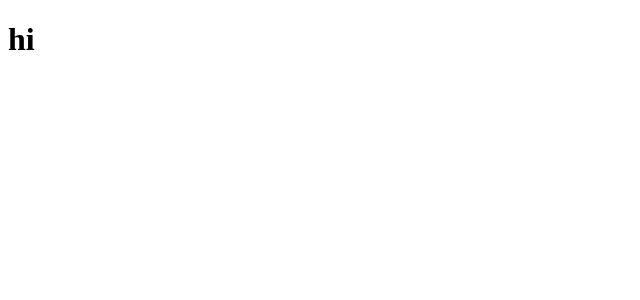
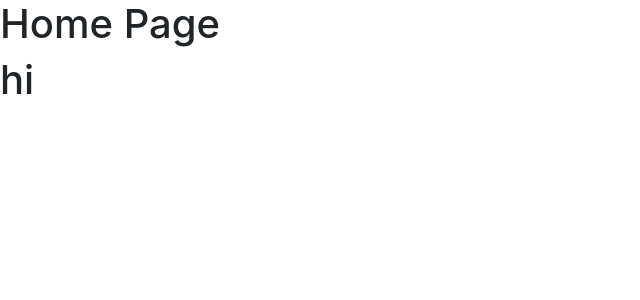
Before and after one commit to Howakyl/toilet-paper-finder, a React (Create React App) app in the folder tp-client/: page / in a window 1280 px wide. Shown: the top 300 px of the page, without its empty margins (0-640 px from the left). Built offline with nearby package versions, Linux system fonts and the light colour scheme.

Commit message:
added home component, bootstrap

```diff
--- a/tp-client/public/index.html
+++ b/tp-client/public/index.html
@@ -14,6 +14,7 @@
       manifest.json provides metadata used when your web app is installed on a
       user's mobile device or desktop. See https://developers.google.com/web/fundamentals/web-app-manifest/
     -->
+    <link rel="stylesheet" href="https://cdn.jsdelivr.net/npm/bootstrap@4.5.3/dist/css/bootstrap.min.css" integrity="sha384-TX8t27EcRE3e/ihU7zmQxVncDAy5uIKz4rEkgIXeMed4M0jlfIDPvg6uqKI2xXr2" crossorigin="anonymous">
     <link rel="manifest" href="%PUBLIC_URL%/manifest.json" />
     <!--
       Notice the use of %PUBLIC_URL% in the tags above.
@@ -24,7 +25,7 @@
       work correctly both with client-side routing and a non-root public URL.
       Learn how to configure a non-root public URL by running `npm run build`.
     -->
-    <title>React App</title>
+    <title>TP-Finder</title>
   </head>
   <body>
     <noscript>You need to enable JavaScript to run this app.</noscript>
@@ -40,4 +41,6 @@
       To create a production bundle, use `npm run build` or `yarn build`.
     -->
   </body>
+  <script src="https://code.jquery.com/jquery-3.5.1.slim.min.js" integrity="sha384-DfXdz2htPH0lsSSs5nCTpuj/zy4C+OGpamoFVy38MVBnE+IbbVYUew+OrCXaRkfj" crossorigin="anonymous"></script>
+<script src="https://cdn.jsdelivr.net/npm/bootstrap@4.5.3/dist/js/bootstrap.bundle.min.js" integrity="sha384-ho+j7jyWK8fNQe+A12Hb8AhRq26LrZ/JpcUGGOn+Y7RsweNrtN/tE3MoK7ZeZDyx" crossorigin="anonymous"></script>
 </html>
--- a/tp-client/src/App.js
+++ b/tp-client/src/App.js
@@ -1,9 +1,17 @@
+import React from 'react';
+import {Switch, Route} from 'react-router-dom';
+import Home from './pages/Home';
 import './App.css';
 
 function App() {
   return (
-    <div><h1>hi</h1></div>
+    <div>
+    <Switch>
+      <Route exact path='/' component={Home} />
+    </Switch>
+    <h1>hi</h1>
+    </div>
   );
-}
+};
 
 export default App;
--- a/tp-client/src/index.js
+++ b/tp-client/src/index.js
@@ -1,11 +1,14 @@
 import React from 'react';
 import ReactDOM from 'react-dom';
+import { BrowserRouter as Router } from 'react-router-dom';
 import App from './App';
 import reportWebVitals from './reportWebVitals';
 
 ReactDOM.render(
   <React.StrictMode>
-    <App />
+    <Router>
+      <App />
+    </Router>
   </React.StrictMode>,
   document.getElementById('root')
 );
--- /dev/null
+++ b/tp-client/src/pages/Home.js
@@ -0,0 +1,11 @@
+import React from 'react';
+
+const Home  = () => {
+    return (
+        <div>
+            <h1>Home Page</h1>
+        </div>
+    );
+};
+
+export default Home;
```
Also changed, not shown: tp-client/src/components/Navbar.js (added).
